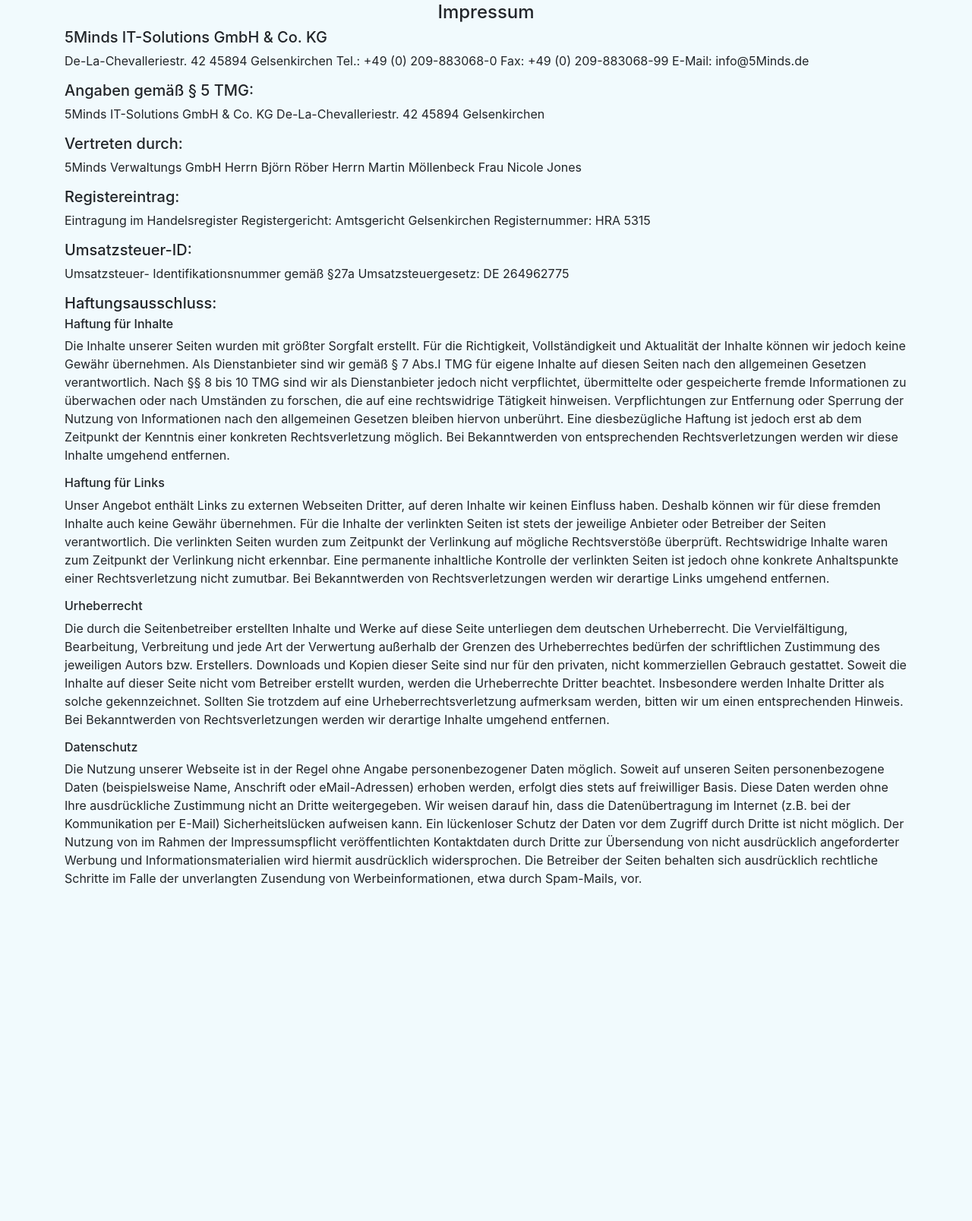
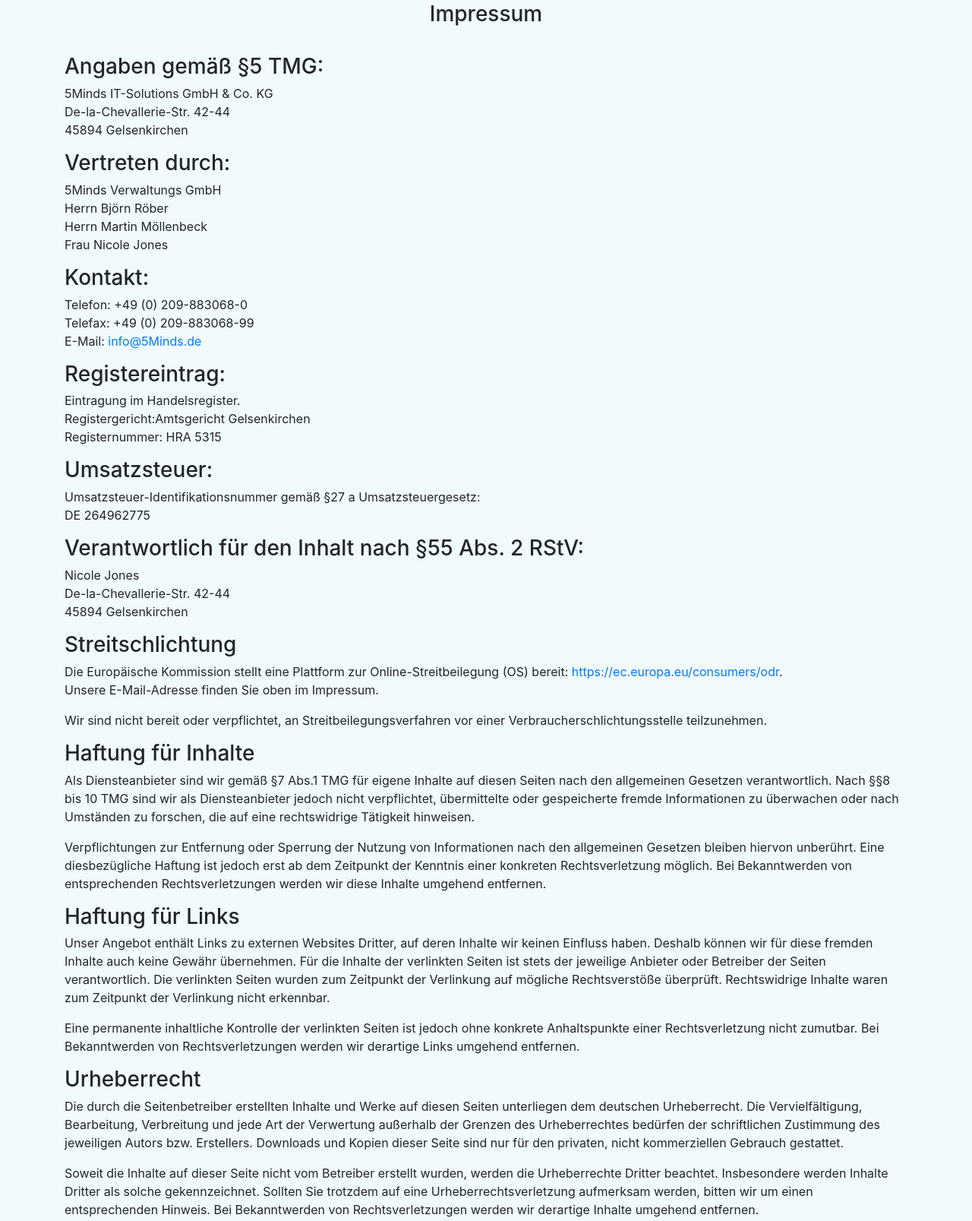
Before and after one commit to process-engine/process-engine.github.io, a plain HTML site: page impressum.html in a window 1280 px wide. Shown: the part 345-1952 px from the top of the page at 76% size. Before the commit the page ends 1579 px from the top, so only its background shows below. Drawn offline with nearby package versions, Linux system fonts and the light colour scheme.

Commit message:
:sparkles: Update imprint

```diff
--- a/impressum.html
+++ b/impressum.html
@@ -59,58 +59,102 @@
     <div class="container padding-tb-50">
       <div class="row">
         <div class="col-md-12">
-          <h4 style="text-align: center;">Impressum</h4>
-          <h5>5Minds IT-Solutions GmbH & Co. KG</h5>
-          <p>
-            De-La-Chevalleriestr. 42
-            45894 Gelsenkirchen
-            Tel.: +49 (0) 209-883068-0
-            Fax: +49 (0) 209-883068-99
-            E-Mail: info@5Minds.de
-          </p>
-          <h5>Angaben gemäß § 5 TMG:</h5>
-          <p>
-            5Minds IT-Solutions GmbH & Co. KG
-            De-La-Chevalleriestr. 42
-            45894 Gelsenkirchen
-          </p>
-          <h5>Vertreten durch:</h5>
-          <p>
-            5Minds Verwaltungs GmbH
-            Herrn Björn Röber
-            Herrn Martin Möllenbeck
-            Frau Nicole Jones
-          </p>
-          <h5>Registereintrag:</h5>
-          <p>
-            Eintragung im Handelsregister
-            Registergericht:  Amtsgericht Gelsenkirchen
-            Registernummer:  HRA 5315
-          </p>
-          <h5>Umsatzsteuer-ID:</h5>
-          <p>
-            Umsatzsteuer- Identifikationsnummer gemäß §27a
-            Umsatzsteuergesetz: DE 264962775
-          </p>
-          <h5>Haftungsausschluss:</h5>
-          <h6>Haftung für Inhalte</h6>
-          <p>
-            Die Inhalte unserer Seiten wurden mit größter Sorgfalt erstellt. Für die Richtigkeit, Vollständigkeit und Aktualität der Inhalte können wir jedoch keine Gewähr übernehmen. Als Dienstanbieter sind wir gemäß § 7 Abs.I TMG für eigene Inhalte auf diesen Seiten nach den allgemeinen Gesetzen verantwortlich. Nach §§ 8 bis 10 TMG sind wir als Dienstanbieter jedoch nicht verpflichtet, übermittelte oder gespeicherte fremde Informationen zu überwachen oder nach Umständen zu forschen, die auf eine rechtswidrige Tätigkeit hinweisen. Verpflichtungen zur Entfernung oder Sperrung der Nutzung von Informationen nach den allgemeinen Gesetzen bleiben hiervon unberührt. Eine diesbezügliche Haftung ist jedoch erst ab dem Zeitpunkt der Kenntnis einer konkreten Rechtsverletzung möglich. Bei Bekanntwerden von entsprechenden Rechtsverletzungen werden wir diese Inhalte umgehend entfernen.
-          <h6>Haftung für Links</h6>
-          <p>
-            Unser Angebot enthält Links zu externen Webseiten Dritter, auf deren Inhalte wir keinen Einfluss haben. Deshalb können wir für diese fremden Inhalte auch keine Gewähr übernehmen. Für die Inhalte der verlinkten Seiten ist stets der jeweilige Anbieter oder Betreiber der Seiten verantwortlich. Die verlinkten Seiten wurden zum Zeitpunkt der Verlinkung auf mögliche Rechtsverstöße überprüft. Rechtswidrige Inhalte waren zum Zeitpunkt der Verlinkung nicht erkennbar. Eine permanente inhaltliche Kontrolle der verlinkten Seiten ist jedoch ohne konkrete Anhaltspunkte einer Rechtsverletzung nicht zumutbar. Bei Bekanntwerden von Rechtsverletzungen werden wir derartige Links umgehend entfernen.
-          </p>
-          <h6>Urheberrecht</h6>
-          <p>
-            Die durch die Seitenbetreiber erstellten Inhalte und Werke auf diese Seite unterliegen dem deutschen Urheberrecht. Die Vervielfältigung, Bearbeitung, Verbreitung und jede Art der Verwertung außerhalb der Grenzen des Urheberrechtes bedürfen der schriftlichen Zustimmung des jeweiligen Autors bzw. Erstellers. Downloads und Kopien dieser Seite sind nur für den privaten, nicht kommerziellen Gebrauch gestattet. Soweit die Inhalte auf dieser Seite nicht vom Betreiber erstellt wurden, werden die Urheberrechte Dritter beachtet. Insbesondere werden Inhalte Dritter als solche gekennzeichnet. Sollten Sie trotzdem auf eine Urheberrechtsverletzung aufmerksam werden, bitten wir um einen entsprechenden Hinweis. Bei Bekanntwerden von Rechtsverletzungen werden wir derartige Inhalte umgehend entfernen.
-          </p>
-          <h6>Datenschutz</h6>
-          <p>
-            Die Nutzung unserer Webseite ist in der Regel ohne Angabe personenbezogener Daten möglich. Soweit auf unseren Seiten personenbezogene Daten (beispielsweise Name, Anschrift oder eMail-Adressen) erhoben werden, erfolgt dies stets auf freiwilliger Basis. Diese Daten werden ohne Ihre ausdrückliche Zustimmung nicht an Dritte weitergegeben.  Wir weisen darauf hin, dass die Datenübertragung im Internet (z.B. bei der Kommunikation per E-Mail) Sicherheitslücken aufweisen kann. Ein lückenloser Schutz der Daten vor dem Zugriff durch Dritte ist nicht möglich.  Der Nutzung von im Rahmen der Impressumspflicht veröffentlichten Kontaktdaten durch Dritte zur Übersendung von nicht ausdrücklich angeforderter Werbung und Informationsmaterialien wird hiermit ausdrücklich widersprochen. Die Betreiber der Seiten behalten sich ausdrücklich rechtliche Schritte im Falle der unverlangten Zusendung von Werbeinformationen, etwa durch Spam-Mails, vor.
-          </p>
+          <h3 class="imprint-headline">Impressum</h3>
+
+          <h3>Angaben gemäß §5 TMG:</h3>
+
+          <p>5Minds IT-Solutions GmbH &amp; Co. KG<br/>
+          De-la-Chevallerie-Str. 42-44 <br/>
+          45894  Gelsenkirchen </p>
+
+          <h3>Vertreten durch:</h3>
+
+          <p>5Minds Verwaltungs GmbH<br/>
+          Herrn Björn Röber<br/>
+          Herrn Martin Möllenbeck<br/>
+          Frau Nicole Jones</p>
+
+          <h3>Kontakt:</h3>
+
+          <p>Telefon: +49 (0) 209-883068-0 <br/>
+          Telefax: +49 (0) 209-883068-99<br/>
+          E-Mail:<a href="mailto:info@5Minds.de"> info@5Minds.de</a></p>
+
+          <h3>Registereintrag:</h3>
+
+          <p>Eintragung im Handelsregister. <br/>
+          Registergericht:Amtsgericht Gelsenkirchen <br/>
+          Registernummer: HRA 5315</p>
+
+          <h3>Umsatzsteuer:</h3>
+
+          <p>Umsatzsteuer-Identifikationsnummer gemäß §27 a Umsatzsteuergesetz:<br/>
+          DE 264962775</p>
+
+          <h3>Verantwortlich für den Inhalt nach §55 Abs. 2 RStV:</h3>
+
+          <p>Nicole Jones<br/>
+          De-la-Chevallerie-Str. 42-44 <br/>
+          45894 Gelsenkirchen </p>
+
+          <h3>Streitschlichtung</h3>
+
+          <p>Die Europäische Kommission stellt eine Plattform zur Online-Streitbeilegung (OS) bereit:
+              <a href="https://ec.europa.eu/consumers/odr" target="_blank">https://ec.europa.eu/consumers/odr</a>.<br/>
+              Unsere E-Mail-Adresse finden Sie oben im Impressum.</p>
+
+          <p>Wir sind nicht bereit oder verpflichtet, an Streitbeilegungsverfahren vor einer Verbraucherschlichtungsstelle
+             teilzunehmen.</p>
+
+          <h3>Haftung für Inhalte</h3>
+
+          <p>Als Diensteanbieter sind wir gemäß §7 Abs.1 TMG für eigene Inhalte auf diesen Seiten nach den allgemeinen Gesetzen
+             verantwortlich. Nach §§8 bis 10 TMG sind wir als Diensteanbieter jedoch nicht verpflichtet, übermittelte oder
+             gespeicherte fremde Informationen zu überwachen oder nach Umständen zu forschen, die auf eine rechtswidrige
+             Tätigkeit hinweisen.</p>
+
+          <p>Verpflichtungen zur Entfernung oder Sperrung der Nutzung von Informationen nach den allgemeinen Gesetzen bleiben
+             hiervon unberührt. Eine diesbezügliche Haftung ist jedoch erst ab dem Zeitpunkt der Kenntnis einer konkreten
+             Rechtsverletzung möglich. Bei Bekanntwerden von entsprechenden Rechtsverletzungen werden wir diese Inhalte umgehend
+             entfernen.</p>
+
+          <h3>Haftung für Links</h3>
+
+          <p>Unser Angebot
+             enthält Links zu externen Websites Dritter, auf deren Inhalte wir keinen Einfluss haben. Deshalb können wir für
+             diese fremden Inhalte auch keine Gewähr übernehmen. Für die Inhalte der verlinkten Seiten ist stets der jeweilige
+             Anbieter oder Betreiber der Seiten verantwortlich. Die verlinkten Seiten wurden zum Zeitpunkt der Verlinkung auf
+             mögliche Rechtsverstöße überprüft. Rechtswidrige Inhalte waren zum Zeitpunkt der Verlinkung nicht erkennbar.</p>
+
+          <p>Eine permanente inhaltliche Kontrolle der verlinkten Seiten ist jedoch ohne konkrete Anhaltspunkte einer
+             Rechtsverletzung nicht zumutbar. Bei Bekanntwerden von Rechtsverletzungen werden wir derartige Links umgehend
+             entfernen.</p>
+
+          <h3>Urheberrecht</h3>
+
+          <p>Die durch die Seitenbetreiber erstellten Inhalte und Werke auf diesen Seiten
+             unterliegen dem deutschen Urheberrecht. Die Vervielfältigung, Bearbeitung, Verbreitung und jede Art der Verwertung
+             außerhalb der Grenzen des Urheberrechtes bedürfen der schriftlichen Zustimmung des jeweiligen Autors bzw.
+             Erstellers. Downloads und Kopien dieser Seite sind nur für den privaten, nicht kommerziellen Gebrauch gestattet.</p>
+
+          <p>Soweit die Inhalte auf dieser Seite nicht vom Betreiber erstellt wurden, werden die Urheberrechte Dritter beachtet.
+             Insbesondere werden Inhalte Dritter als solche gekennzeichnet. Sollten Sie trotzdem auf eine Urheberrechtsverletzung
+             aufmerksam werden, bitten wir um einen entsprechenden Hinweis. Bei Bekanntwerden von Rechtsverletzungen werden wir
+             derartige Inhalte umgehend entfernen.</p>
         </div>
       </div>
     </div>
+    <div class="footer-container">
+    <div class="container">
+      <div class="row">
+        <div class="col-md-12">
+          <a href="index.html" target="_self" style="color: white;">· Home ·</a>
+          <a href="impressum.html" target="_self" style="color: white;"> Impressum ·</a>
+          <a href="data_privacy.html" target="_self" style="color: white;"> Datenschutz ·</a>
+        </div>
+      </div>
+    </div>
+  </div>
 
   <!-- Optional JavaScript -->
   <!-- jQuery first, then Popper.js, then Bootstrap JS -->
```
